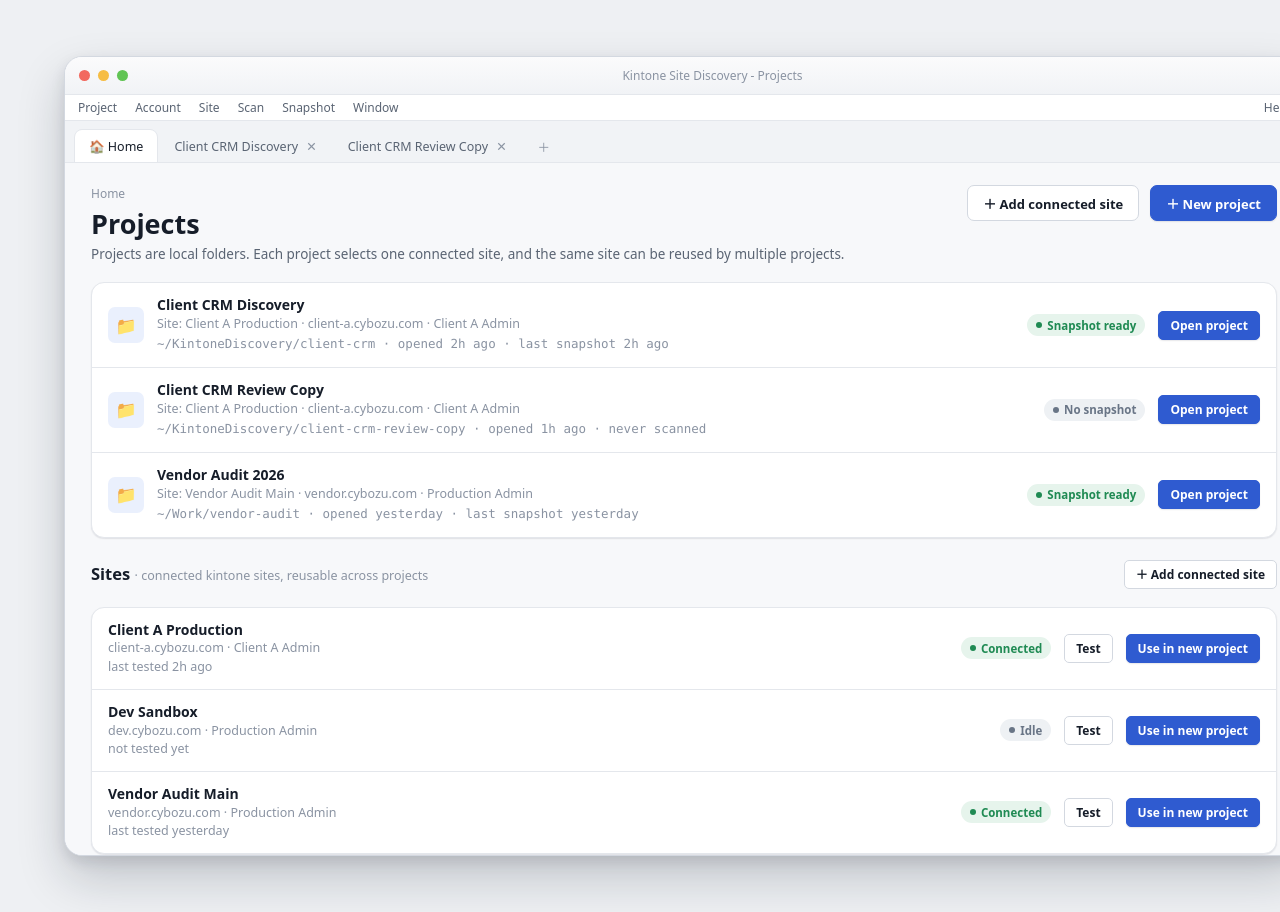
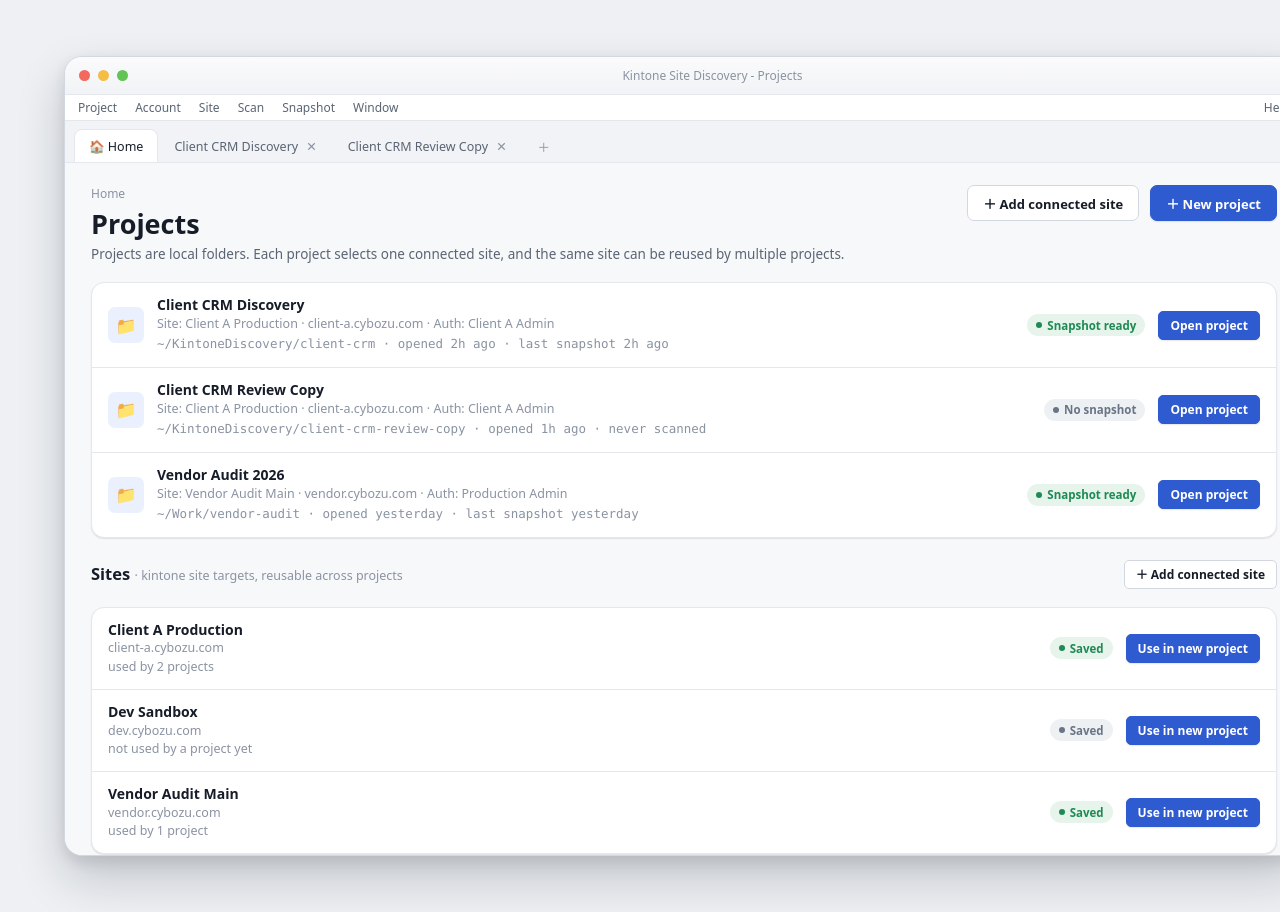
Before and after one commit to NoppanunY/Kintone-Site-Discovery, a React (Vite) app: page / in a window 1280 px wide. Shown: the top 912 px of the page. Built offline with nearby package versions, Linux system fonts and the light colour scheme.

Commit message:
fix(ui): select auth profiles per project

```diff
--- a/src/mockConnection.ts
+++ b/src/mockConnection.ts
@@ -31,7 +31,7 @@ export function createFailedConnectionResult(target: ConnectionTestTarget): Conn
     checkedAt: checkedAtNow(),
     checks: ["Domain format accepted", "Credential reference found", "Read-only permission check failed", "No kintone request was sent"],
     errorSummary: "Saved credential needs attention",
-    likelyCause: `The mock credential reference for ${target.authProfile} is stale or no longer matches this connected site.`,
+    likelyCause: `The mock credential reference for ${target.authProfile} is stale or no longer works with this project/site pairing.`,
     nextAction: "Update the auth profile, confirm the domain, then retry the read-only connection test.",
   };
 }
--- a/src/mockData.ts
+++ b/src/mockData.ts
@@ -1,5 +1,6 @@
 import type {
   ConnectedSiteModel,
+  AuthProfileModel,
   DeveloperFileItem,
   FileOrderItem,
   KpiModel,
@@ -20,29 +21,31 @@ export const connectedSites: ConnectedSiteModel[] = [
     id: siteId,
     name: "Client A Production",
     domain: "client-a.cybozu.com",
-    profile: "Client A Admin",
-    status: "Connected",
+    status: "Saved",
     tone: "ok",
-    meta: "last tested 2h ago",
+    meta: "used by 2 projects",
   },
   {
     id: "dev-sandbox",
     name: "Dev Sandbox",
     domain: "dev.cybozu.com",
-    profile: "Production Admin",
-    status: "Idle",
+    status: "Saved",
     tone: "idle",
-    meta: "not tested yet",
+    meta: "not used by a project yet",
   },
   {
     id: "vendor-audit-main",
     name: "Vendor Audit Main",
     domain: "vendor.cybozu.com",
-    profile: "Production Admin",
-    status: "Connected",
+    status: "Saved",
     tone: "ok",
-    meta: "last tested yesterday",
+    meta: "used by 1 project",
   },
+];
+
+export const profiles: AuthProfileModel[] = [
+  { id: "production-admin", name: "Production Admin", user: "admin@example.com", status: "Credential saved", tone: "ok", usage: "Used by 1 project" },
+  { id: "client-a-admin", name: "Client A Admin", user: "ca-admin@client-a", status: "Needs update", tone: "warn", usage: "Used by 2 projects" },
 ];
 
 export const projectRows: ProjectModel[] = [
@@ -50,6 +53,7 @@ export const projectRows: ProjectModel[] = [
     id: projectId,
     name: "Client CRM Discovery",
     siteId,
+    authProfileId: "client-a-admin",
     path: "~/KintoneDiscovery/client-crm",
     opened: "opened 2h ago",
     meta: "last snapshot 2h ago",
@@ -63,6 +67,7 @@ export const projectRows: ProjectModel[] = [
     id: "client-crm-review-copy",
     name: "Client CRM Review Copy",
     siteId,
+    authProfileId: "client-a-admin",
     path: "~/KintoneDiscovery/client-crm-review-copy",
     opened: "opened 1h ago",
     meta: "never scanned",
@@ -76,6 +81,7 @@ export const projectRows: ProjectModel[] = [
     id: "vendor-audit-2026",
     name: "Vendor Audit 2026",
     siteId: "vendor-audit-main",
+    authProfileId: "production-admin",
     path: "~/Work/vendor-audit",
     opened: "opened yesterday",
     meta: "last snapshot yesterday",
@@ -91,6 +97,10 @@ export function getConnectedSiteById(id: string | null | undefined): ConnectedSi
   return connectedSites.find((site) => site.id === id) ?? connectedSites[0];
 }
 
+export function getAuthProfileById(id: string | null | undefined): AuthProfileModel {
+  return profiles.find((profile) => profile.id === id) ?? profiles[0];
+}
+
 export function getProjectById(id: string | null | undefined): ProjectModel {
   return projectRows.find((project) => project.id === id) ?? projectRows[0];
 }
@@ -102,6 +112,7 @@ export function projectIdForRouteSegment(id: string | null | undefined): string
 export function projectContext(id: string | null | undefined): ProjectContextModel {
   const project = getProjectById(projectIdForRouteSegment(id));
   const site = getConnectedSiteById(project.siteId);
+  const profile = getAuthProfileById(project.authProfileId);
 
   return {
     ...site,
@@ -112,6 +123,10 @@ export function projectContext(id: string | null | undefined): ProjectContextMod
     opened: project.opened,
     siteId: site.id,
     siteMeta: site.meta,
+    authProfileId: profile.id,
+    profile: profile.name,
+    profileUser: profile.user,
+    credentialStatus: profile.status,
     meta: project.meta,
     hasSnapshot: project.hasSnapshot,
     selectedApps: project.selectedApps,
@@ -141,7 +156,6 @@ export const workspaces = connectedSites.map((site) => ({
   id: site.id,
   name: site.name,
   domain: site.domain,
-  profile: site.profile,
   meta: site.meta,
   status: site.status,
   tone: site.tone,
@@ -178,11 +192,6 @@ export function historyRunsForSite(site: SiteWorkspaceModel) {
 }
 
 export const overviewKpis: KpiModel[] = overviewKpisForSite(projectContext(projectId));
-
-export const profiles = [
-  { name: "Production Admin", user: "admin@example.com", status: "Credential saved", tone: "ok" as const, sites: "Used by 2 sites · 1 project" },
-  { name: "Client A Admin", user: "ca-admin@client-a", status: "Needs update", tone: "warn" as const, sites: "Used by 1 site · 2 projects" },
-];
 
 export const apps = [
   { name: "Sales Management", id: "101", space: "Main Portal", facts: "has plugins/customization", status: "In snapshot", tone: "ok" as const, selected: true },
--- a/src/screens/ProjectHomeScreen.tsx
+++ b/src/screens/ProjectHomeScreen.tsx
@@ -2,7 +2,7 @@ import { Fragment, useEffect, type CSSProperties, useState } from "react";
 import { ConnectionTestPanel, PrimaryActionButton, SecondaryActionButton, StatusPill } from "../components";
 import { createFailedConnectionResult, createPassedConnectionResult, createTestingConnectionResult } from "../mockConnection";
 import { connectedSites, profiles, projectContext, projectRows } from "../mockData";
-import type { ConnectedSiteModel, ConnectionTestResult, ConnectionTestTarget, MockActionHandler } from "../types";
+import type { ConnectionTestResult, ConnectionTestTarget, MockActionHandler } from "../types";
 import { PageHeader } from "./shared";
 
 interface ProjectHomeScreenProps {
@@ -41,42 +41,16 @@ export function ProjectHomeScreen({
   requestedAuthTestKey,
 }: ProjectHomeScreenProps) {
   const [profileConnectionResults, setProfileConnectionResults] = useState<Record<string, ConnectionTestResult | undefined>>({});
-  const [siteConnectionResults, setSiteConnectionResults] = useState<Record<string, ConnectionTestResult | undefined>>({});
   const projects = projectRows.map((project) => ({ ...project, context: projectContext(project.id) }));
 
-  function targetForSite(site: ConnectedSiteModel): ConnectionTestTarget {
+  function targetForProfile(profile: Profile): ConnectionTestTarget {
+    const linkedProject = projectRows.find((project) => project.authProfileId === profile.id) ?? projectRows[0];
+    const context = projectContext(linkedProject.id);
     return {
-      siteName: site.name,
-      domain: site.domain,
-      authProfile: site.profile,
-    };
-  }
-
-  function targetForProfile(profile: Profile): ConnectionTestTarget {
-    const linkedSite = connectedSites.find((site) => site.profile === profile.name) ?? connectedSites[0];
-    return {
-      siteName: linkedSite.name,
-      domain: linkedSite.domain,
+      siteName: context.name,
+      domain: context.domain,
       authProfile: profile.name,
     };
-  }
-
-  function runSiteConnectionTest(site: ConnectedSiteModel, outcome: TestOutcome = "passed") {
-    const target = targetForSite(site);
-    setSiteConnectionResults((current) => ({
-      ...current,
-      [site.id]: createTestingConnectionResult(target),
-    }));
-
-    window.setTimeout(() => {
-      setSiteConnectionResults((current) => ({
-        ...current,
-        [site.id]: outcome === "failed" ? createFailedConnectionResult(target) : createPassedConnectionResult(target),
-      }));
-      if (outcome === "passed") {
-        onMockAction(`${site.name} connection test passed. No kintone request was sent.`, { tone: "ok" });
-      }
-    }, 450);
   }
 
   function runProfileConnectionTest(profile: Profile, outcome: TestOutcome = "passed") {
@@ -102,7 +76,7 @@ export function ProjectHomeScreen({
       return;
     }
 
-    const requestedProfile = profiles.find((profile) => profile.name === requestedAuthTest);
+    const requestedProfile = profiles.find((profile) => profile.id === requestedAuthTest || profile.name === requestedAuthTest);
     if (requestedProfile) {
       runProfileConnectionTest(requestedProfile, requestedProfile.tone === "warn" ? "failed" : "passed");
     }
@@ -129,7 +103,7 @@ export function ProjectHomeScreen({
             <div className="grow">
               <div className="h3">{project.name}</div>
               <div className="small muted2">
-                Site: {project.context.name} · {project.context.domain} · {project.context.profile}
+                Site: {project.context.name} · {project.context.domain} · Auth: {project.context.profile}
               </div>
               <div className="small muted2 mono" style={{ marginTop: 2 }}>
                 {project.path} · {project.opened} · {project.meta}
@@ -145,54 +119,30 @@ export function ProjectHomeScreen({
         <h2 className="h2">
           Sites{" "}
           <span className="small muted2" style={{ fontWeight: 400 }}>
-            · connected kintone sites, reusable across projects
+            · kintone site targets, reusable across projects
           </span>
         </h2>
         <SecondaryActionButton label="＋ Add connected site" size="sm" onClick={onAddSite} />
       </div>
       <div className="list">
-        {connectedSites.map((site) => {
-          const connectionResult = siteConnectionResults[site.id];
-          return (
-            <Fragment key={site.id}>
-              <div className="li">
+        {connectedSites.map((site) => (
+          <div className="li" key={site.id}>
             <div className="grow">
               <div className="h3">{site.name}</div>
-                  <div className="small muted2">
-                    {site.domain} · {site.profile}
-                  </div>
+              <div className="small muted2">{site.domain}</div>
               <div className="small muted2">{site.meta}</div>
             </div>
             <StatusPill status={site.tone} label={site.status} dot />
-                {connectionResult?.status === "testing" ? <StatusPill status="run" label="Testing..." dot /> : null}
-                {connectionResult?.status === "passed" ? <span className="inline-test-status">Last test passed just now</span> : null}
-                <SecondaryActionButton label="Test" size="sm" onClick={() => runSiteConnectionTest(site, site.tone === "warn" ? "failed" : "passed")} />
             <PrimaryActionButton label="Use in new project" size="sm" onClick={() => onUseSiteInNewProject(site.id)} />
           </div>
-              {connectionResult?.status === "failed" ? (
-                <div className="li li--panel">
-                  <ConnectionTestPanel
-                    result={connectionResult}
-                    onRetry={() => runSiteConnectionTest(site, site.tone === "warn" ? "failed" : "passed")}
-                    onDismiss={() =>
-                      setSiteConnectionResults((current) => ({
-                        ...current,
-                        [site.id]: undefined,
-                      }))
-                    }
-                  />
-                </div>
-              ) : null}
-            </Fragment>
-          );
-        })}
+        ))}
       </div>
 
       <div className="between" style={{ marginTop: 4 }}>
         <h2 className="h2">
           Auth profiles{" "}
           <span className="small muted2" style={{ fontWeight: 400 }}>
-            · global sign-in profiles, reusable by connected sites
+            · global sign-in profiles, selected by projects
           </span>
         </h2>
         <SecondaryActionButton label="＋ Add auth profile" size="sm" onClick={onAddProfile} />
@@ -201,7 +151,7 @@ export function ProjectHomeScreen({
         {profiles.map((profile) => {
           const connectionResult = profileConnectionResults[profile.name];
           return (
-            <Fragment key={profile.name}>
+            <Fragment key={profile.id}>
               <div className="li">
                 <div className="grow rowc">
                   <span style={{ fontSize: 16 }}>👤</span>
@@ -213,7 +163,7 @@ export function ProjectHomeScreen({
                   </div>
                 </div>
                 <StatusPill status={profile.tone} label={profile.status} dot />
-                <span className="small muted2">{profile.sites}</span>
+                <span className="small muted2">{profile.usage}</span>
                 {connectionResult?.status === "testing" ? <StatusPill status="run" label="Testing..." dot /> : null}
                 {connectionResult?.status === "passed" ? <span className="inline-test-status">Last test passed just now</span> : null}
                 <SecondaryActionButton label="Test" size="sm" onClick={() => runProfileConnectionTest(profile, profile.tone === "warn" ? "failed" : "passed")} />
--- a/src/screens/onboarding/OnboardingScreen.tsx
+++ b/src/screens/onboarding/OnboardingScreen.tsx
@@ -1,7 +1,7 @@
 import { useEffect, useMemo, useState } from "react";
 import { ConnectionTestPanel, StatusPill } from "../../components";
 import { createFailedConnectionResult, createPassedConnectionResult, createTestingConnectionResult } from "../../mockConnection";
-import { connectedSites, getConnectedSiteById, profiles } from "../../mockData";
+import { connectedSites, getAuthProfileById, getConnectedSiteById, profiles } from "../../mockData";
 import type { ConnectionTestResult, ConnectionTestTarget, MockActionHandler } from "../../types";
 
 export type OnboardingEntry = "new-project" | "add-site" | "add-auth";
@@ -24,14 +24,12 @@ interface StepDefinition {
 const flowSteps: Record<OnboardingEntry, StepDefinition[]> = {
   "new-project": [
     { key: "project", label: "Project" },
+    { key: "auth", label: "Auth profile" },
     { key: "site", label: "Site" },
+    { key: "test", label: "Test" },
     { key: "apps", label: "Apps" },
   ],
-  "add-site": [
-    { key: "site", label: "Site" },
-    { key: "auth", label: "Auth profile" },
-    { key: "test", label: "Test" },
-  ],
+  "add-site": [{ key: "site", label: "Site" }],
   "add-auth": [{ key: "auth", label: "Auth profile" }],
 };
 
@@ -48,7 +46,7 @@ export function OnboardingScreen({ entry = "new-project", onCancel, onFinish, on
   const [stepIndex, setStepIndex] = useState(0);
   const [authMode, setAuthMode] = useState<AuthMode>(entry === "add-auth" ? "new" : "existing");
   const [selectedSiteId, setSelectedSiteId] = useState(getInitialSiteId(initialSiteId));
-  const [selectedProfile, setSelectedProfile] = useState(getConnectedSiteById(getInitialSiteId(initialSiteId)).profile);
+  const [selectedAuthProfileId, setSelectedAuthProfileId] = useState("client-a-admin");
   const [connectionResult, setConnectionResult] = useState<ConnectionTestResult | null>(null);
   const step = steps[Math.min(stepIndex, steps.length - 1)];
   const isLastStep = stepIndex === steps.length - 1;
@@ -57,22 +55,24 @@ export function OnboardingScreen({ entry = "new-project", onCancel, onFinish, on
   const showMockAction: MockActionHandler = (message, options) => {
     onMockAction?.(message, options);
   };
+  const selectedSite = getConnectedSiteById(selectedSiteId);
+  const selectedProfile = getAuthProfileById(selectedAuthProfileId);
   const connectionTarget: ConnectionTestTarget = {
-    siteName: entry === "add-site" ? "Client A QA" : getConnectedSiteById(selectedSiteId).name,
-    domain: entry === "add-site" ? "client-a-qa.cybozu.com" : getConnectedSiteById(selectedSiteId).domain,
-    authProfile: selectedProfile,
+    siteName: selectedSite.name,
+    domain: selectedSite.domain,
+    authProfile: selectedProfile.name,
   };
 
-  function connectionOutcomeForProfile(profileName: string) {
-    return profiles.find((profile) => profile.name === profileName)?.tone === "warn" ? "failed" : "passed";
+  function connectionOutcomeForProfile(authProfileId: string) {
+    return getAuthProfileById(authProfileId).tone === "warn" ? "failed" : "passed";
   }
 
-  function runConnectionTest(outcome: "passed" | "failed" = connectionOutcomeForProfile(selectedProfile)) {
+  function runConnectionTest(outcome: "passed" | "failed" = connectionOutcomeForProfile(selectedAuthProfileId)) {
     setConnectionResult(createTestingConnectionResult(connectionTarget));
     window.setTimeout(() => {
       setConnectionResult(outcome === "failed" ? createFailedConnectionResult(connectionTarget) : createPassedConnectionResult(connectionTarget));
       if (outcome === "passed") {
-        showMockAction(`${selectedProfile} connection test passed. No kintone request was sent.`, { tone: "ok" });
+        showMockAction(`${selectedProfile.name} connection test passed for ${selectedSite.name}. No kintone request was sent.`, { tone: "ok" });
       }
     }, 450);
   }
@@ -84,26 +84,23 @@ export function OnboardingScreen({ entry = "new-project", onCancel, onFinish, on
         entry,
         authMode,
         selectedSiteId,
-        selectedProfile,
+        selectedAuthProfileId,
         onSelectAuthMode: setAuthMode,
-        onSelectSite: (siteId) => {
-          setSelectedSiteId(siteId);
-          setSelectedProfile(getConnectedSiteById(siteId).profile);
-        },
-        onSelectProfile: setSelectedProfile,
+        onSelectSite: setSelectedSiteId,
+        onSelectAuthProfile: setSelectedAuthProfileId,
         onMockAction: showMockAction,
         connectionResult,
         onRunConnectionTest: runConnectionTest,
         onClearConnectionTest: () => setConnectionResult(null),
       }),
-    [authMode, connectionResult, entry, selectedProfile, selectedSiteId, step.key],
+    [authMode, connectionResult, entry, selectedAuthProfileId, selectedSiteId, step.key],
   );
 
   useEffect(() => {
     setStepIndex(0);
     setAuthMode(entry === "add-auth" ? "new" : "existing");
     setSelectedSiteId(getInitialSiteId(initialSiteId));
-    setSelectedProfile(getConnectedSiteById(getInitialSiteId(initialSiteId)).profile);
+    setSelectedAuthProfileId("client-a-admin");
     setConnectionResult(null);
   }, [entry, initialSiteId]);
 
@@ -179,10 +176,10 @@ function renderStep({
   entry,
   authMode,
   selectedSiteId,
-  selectedProfile,
+  selectedAuthProfileId,
   onSelectAuthMode,
   onSelectSite,
-  onSelectProfile,
+  onSelectAuthProfile,
   onMockAction,
   connectionResult,
   onRunConnectionTest,
@@ -192,10 +189,10 @@ function renderStep({
   entry: OnboardingEntry;
   authMode: AuthMode;
   selectedSiteId: string;
-  selectedProfile: string;
+  selectedAuthProfileId: string;
   onSelectAuthMode: (mode: AuthMode) => void;
   onSelectSite: (siteId: string) => void;
-  onSelectProfile: (profile: string) => void;
+  onSelectAuthProfile: (profileId: string) => void;
   onMockAction: MockActionHandler;
   connectionResult: ConnectionTestResult | null;
   onRunConnectionTest: (outcome?: "passed" | "failed") => void;
@@ -222,6 +219,7 @@ function renderStep({
   }
 
   if (step === "auth") {
+    const selectedProfile = getAuthProfileById(selectedAuthProfileId);
     return (
       <>
         <WizardIntro title={authStepTitle(entry)} body={authStepBody(entry)} />
@@ -247,12 +245,12 @@ function renderStep({
               <>
                 <SelectField
                   label="Auth profile"
-                  value={selectedProfile}
+                  value={selectedAuthProfileId}
                   options={authProfileOptions()}
-                  onChange={onSelectProfile}
-                  meta="Global auth profiles can be linked to any connected site."
+                  onChange={onSelectAuthProfile}
+                  meta="Global auth profiles can be selected by any project."
                 />
-                <SelectedProfileBanner selectedProfile={selectedProfile} />
+                <SelectedProfileBanner selectedProfile={selectedProfile.name} />
               </>
             ) : (
               <AuthProfileFields />
@@ -266,11 +264,12 @@ function renderStep({
   if (step === "site") {
     if (entry === "new-project") {
       const selectedSite = getConnectedSiteById(selectedSiteId);
+      const selectedProfile = getAuthProfileById(selectedAuthProfileId);
       return (
         <>
           <WizardIntro
             title="Choose a connected site"
-            body="The project will use one existing site connection. The same connected site can be selected by more than one project."
+            body="The project will use one existing site target with the auth profile selected in the previous step."
           />
           <div className="form-grid">
             <SelectField
@@ -281,7 +280,7 @@ function renderStep({
               meta="Add a connected site first if it is not listed here."
             />
             <MockField label="Domain" value={selectedSite.domain} />
-            <MockField label="Auth profile" value={selectedSite.profile} meta="The auth profile belongs to the connected site." />
+            <MockField label="Selected auth profile" value={selectedProfile.name} meta="Auth is selected by this project, not stored on the site." />
             <MockField label="Project snapshot folder" value="~/KintoneDiscovery/client-crm-copy/snapshot" />
           </div>
         </>
@@ -304,12 +303,15 @@ function renderStep({
   }
 
   if (step === "test") {
+    const selectedSite = getConnectedSiteById(selectedSiteId);
+    const selectedProfile = getAuthProfileById(selectedAuthProfileId);
     return (
       <>
-        <WizardIntro title="Test the read-only connection" body="This checks the setup flow in preview mode. No kintone request is sent yet." />
+        <WizardIntro title="Test the read-only connection" body="This checks the selected site and auth profile pair in preview mode. No kintone request is sent yet." />
         <div className="list">
-          <CheckRow label="Connected site prepared" detail="Client A QA is ready to be saved to the global site list." />
-          <CheckRow label="Global auth profile linked" detail={`${selectedProfile} is selected for this connected site.`} />
+          <CheckRow label="Project selected" detail="Client CRM Discovery Copy is the local workspace." />
+          <CheckRow label="Site selected" detail={`${selectedSite.name} · ${selectedSite.domain}`} />
+          <CheckRow label="Auth profile selected" detail={`${selectedProfile.name} is selected for this project.`} />
           <CheckRow label="Read permission check" detail="Preview check passed without contacting kintone." />
         </div>
         <div className="rowc">
@@ -373,11 +375,7 @@ function authStepBody(entry: OnboardingEntry) {
     return "Create a reusable global sign-in profile. This preview does not store real credentials yet.";
   }
 
-  if (entry === "add-site") {
-    return "Choose the auth profile for this connected site. Projects will inherit this choice when they use the site.";
-  }
-
-  return "Choose a global auth profile, or create a new preview profile.";
+  return "Choose a global auth profile for this project, or create a new preview profile.";
 }
 
 function AuthProfileFields() {
@@ -386,7 +384,7 @@ function AuthProfileFields() {
       <MockField label="Profile name" value="Client A Admin" />
       <MockField label="Username" value="ca-admin@client-a" />
       <MockField label="Password" value="••••••••" meta="Preview only · credential storage will use the OS keychain" />
-      <MockField label="Availability" value="Global" meta="Can be linked to any connected site." />
+      <MockField label="Availability" value="Global" meta="Can be selected by any project." />
     </div>
   );
 }
@@ -395,7 +393,7 @@ function SelectedProfileBanner({ selectedProfile }: { selectedProfile: string })
   return (
     <div className="banner screen-note">
       <div>
-        <b>{selectedProfile}</b> will be linked to this connected site in preview mode. Credential lookup is not connected yet.
+        <b>{selectedProfile}</b> will be selected for this project in preview mode. Credential lookup is not connected yet.
       </div>
     </div>
   );
@@ -452,7 +450,7 @@ function SelectField({
 
 function authProfileOptions() {
   return profiles.map((profile) => ({
-    value: profile.name,
+    value: profile.id,
     label: `${profile.name} · ${profile.user} · ${profile.status}`,
   }));
 }
@@ -460,7 +458,7 @@ function authProfileOptions() {
 function connectedSiteOptions() {
   return connectedSites.map((site) => ({
     value: site.id,
-    label: `${site.name} · ${site.domain} · ${site.profile}`,
+    label: `${site.name} · ${site.domain}`,
   }));
 }
 
```
Also changed, not shown: src/types.ts (+14 -1 lines), 4 other files (tests, documents, lock files or other folders). Lines whose indentation alone changed are shown as unchanged.
